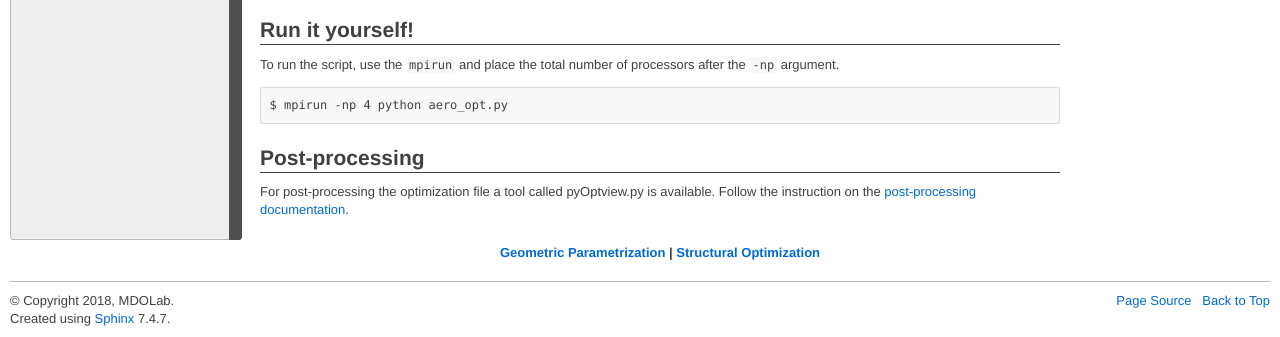
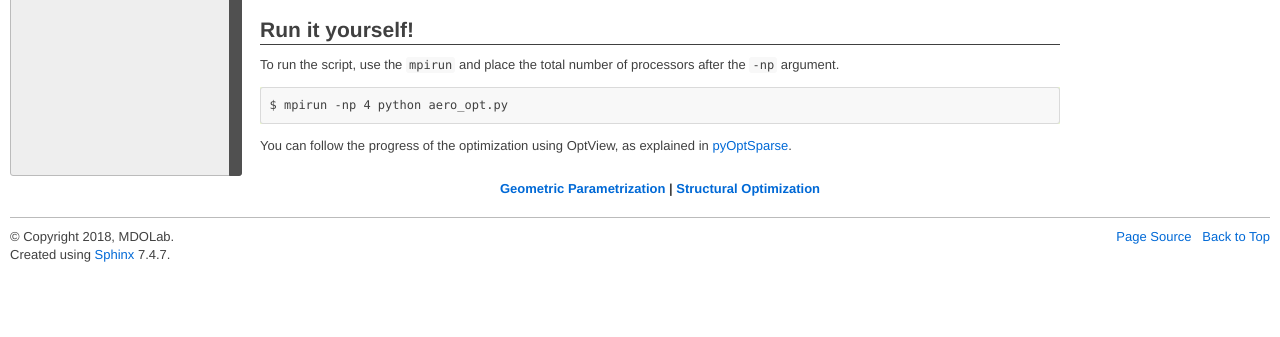
Before and after one commit to LMisTianWang/MACHtutorial, a Sphinx documentation site: the page built from doc/opt_aero.rst, in a window 1280 px wide and 900 px high, scrolled down 2770 px, cut to the strip 563-900 px from the top of the window. Built offline with Sphinx 7.4.7, drawn with Linux system fonts in a browser that asks for light colours; after the commit the page ends 3606 px from its top, so only the background shows below that.

Commit message:
Small change to aero_opt

```diff
--- a/doc/opt_aero.rst
+++ b/doc/opt_aero.rst
@@ -190,9 +190,7 @@ To run the script, use the ``mpirun`` and place the total number of processors a
 
     $ mpirun -np 4 python aero_opt.py
 
-Post-processing
-================================================================================
-For post-processing the optimization file a tool called pyOptview.py is available. Follow the instruction on the `post-processing documentation <http://mdolab.engin.umich.edu/doc/packages/pyoptsparse/doc/postprocessing.html>`_.
+You can follow the progress of the optimization using OptView, as explained in :ref:`opt_pyopt`.
 
 .. centered::
     :ref:`opt_ffd` | :ref:`opt_struct`
```
